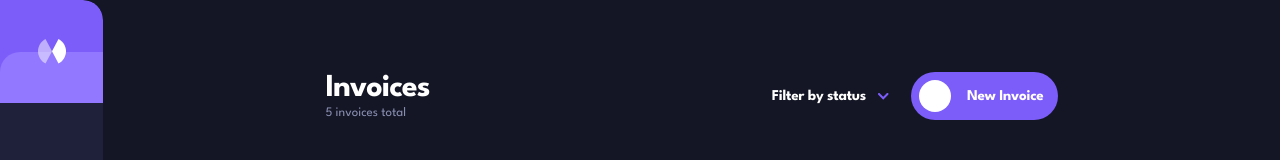
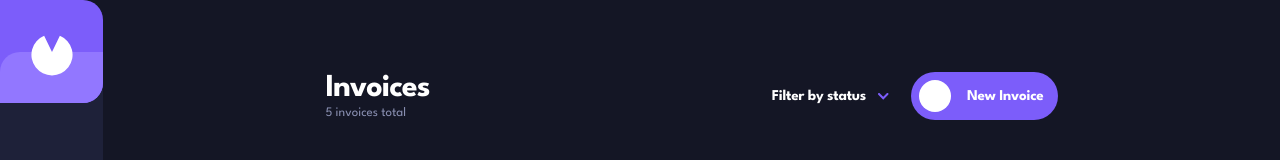
Before and after one commit to techjay01/invoice-management-app, a React (Vite) app: page / in a window 1280 px wide. Shown: the top 160 px of the page. Built offline with nearby package versions, Linux system fonts and the light colour scheme.

Commit message:
style(sidebar): update icon svg and adjust styling

```diff
--- a/src/components/Icons.jsx
+++ b/src/components/Icons.jsx
@@ -1,9 +1,8 @@
 // ─── Icons ────────────────────────────────────────────────────────────────────
 
 const Logo = () => (
-  <svg width="28" height="26" viewBox="0 0 28 26" fill="none">
-    <path fillRule="evenodd" clipRule="evenodd" d="M20.513 0C24.965 2.309 28 6.937 28 12.277C28 17.617 24.965 22.245 20.513 24.554L14 12.277L20.513 0Z" fill="white"/>
-    <path fillRule="evenodd" clipRule="evenodd" d="M7.487 0C3.035 2.309 0 6.937 0 12.277C0 17.617 3.035 22.245 7.487 24.554L14 12.277L7.487 0Z" fill="white" fillOpacity="0.5"/>
+  <svg width="48" height="48" viewBox="0 0 28 26" fill="none">
+    <path fillRule="evenodd" clipRule="evenodd" d="M 14 13 L 18.59 3.55 A 12 12 0 1 1 9.41 3.55 Z" fill="white"/>
   </svg>
 );
 
--- a/src/utils/helpers.js
+++ b/src/utils/helpers.js
@@ -121,11 +121,11 @@ const useGlobalStyles = (theme) => {
       .inv-logo {
         width: 103px; height: 103px; background: var(--purple);
         display: flex; align-items: center; justify-content: center;
-        position: relative; border-radius: 0 20px 20px 0; cursor: pointer;
+        position: relative; border-radius: 0 0 20px 0; cursor: pointer;
       }
       .inv-logo::after {
         content:''; position: absolute; bottom: 0; left: 0; right: 0; height: 50%;
-        background: var(--purple-l); border-radius: 20px 0 0 0;
+        background: var(--purple-l); border-radius: 20px 0 20px 0;
       }
       .inv-logo svg { position: relative; z-index: 1; }
       .inv-sidebar-bottom { display: flex; flex-direction: column; align-items: center; gap: 24px; padding-bottom: 28px; }
@@ -378,11 +378,11 @@ const useGlobalStyles = (theme) => {
       /* RESPONSIVE */
       @media (max-width: 768px) {
         .inv-sidebar {
-          width: 100%; height: 72px; border-radius: 0 0 20px 20px;
-          flex-direction: row; padding: 0 24px;
+          width: 100%; height: 72px; border-radius: 0;
+          flex-direction: row; padding: 0 24px 0 0;
           top: 0; left: 0; right: 0; bottom: auto;
         }
-        .inv-logo { width: 72px; height: 72px; border-radius: 0 0 16px 0; }
+        .inv-logo { width: 72px; height: 72px; border-radius: 0 16px 16px 0; }
         .inv-sidebar-bottom { flex-direction: row; padding: 0; gap: 20px; }
         .inv-divider { width: 1px; height: 72px; }
         .inv-main { margin-left: 0; padding-top: 72px; }
```
